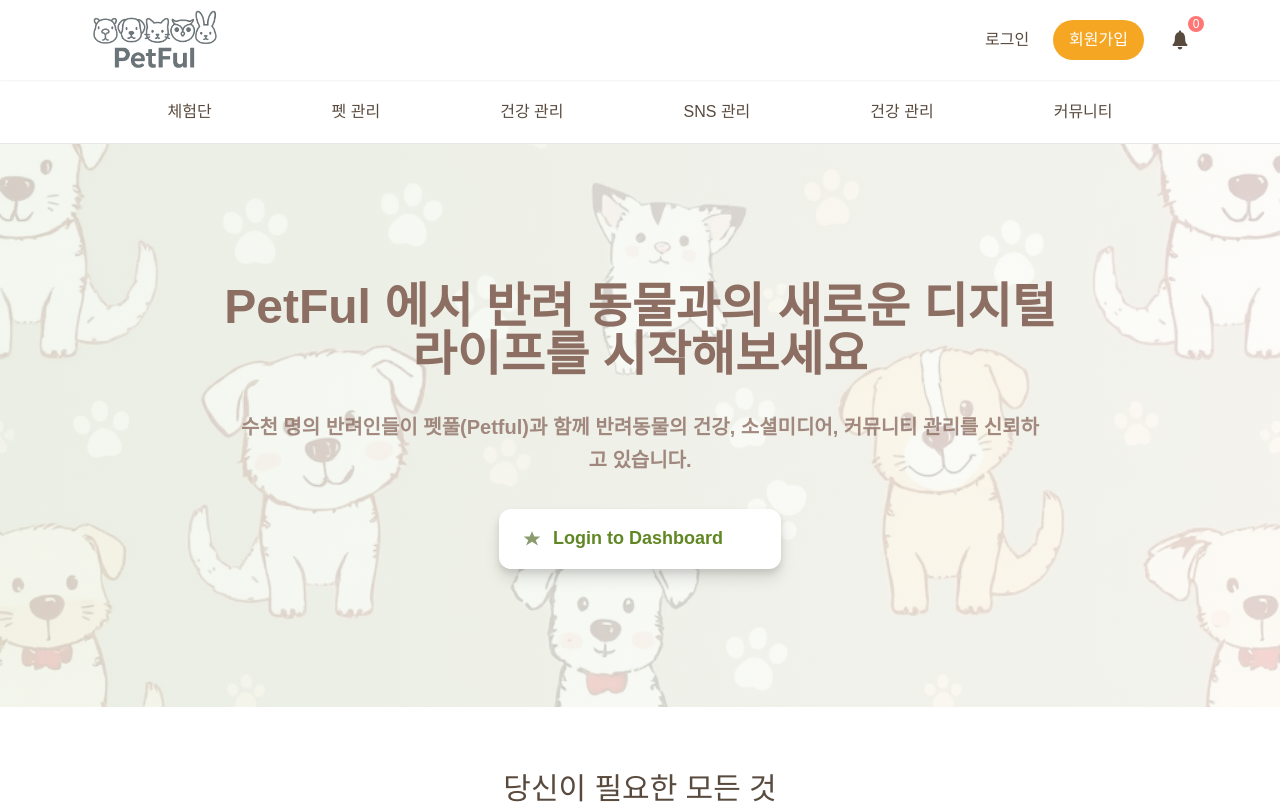
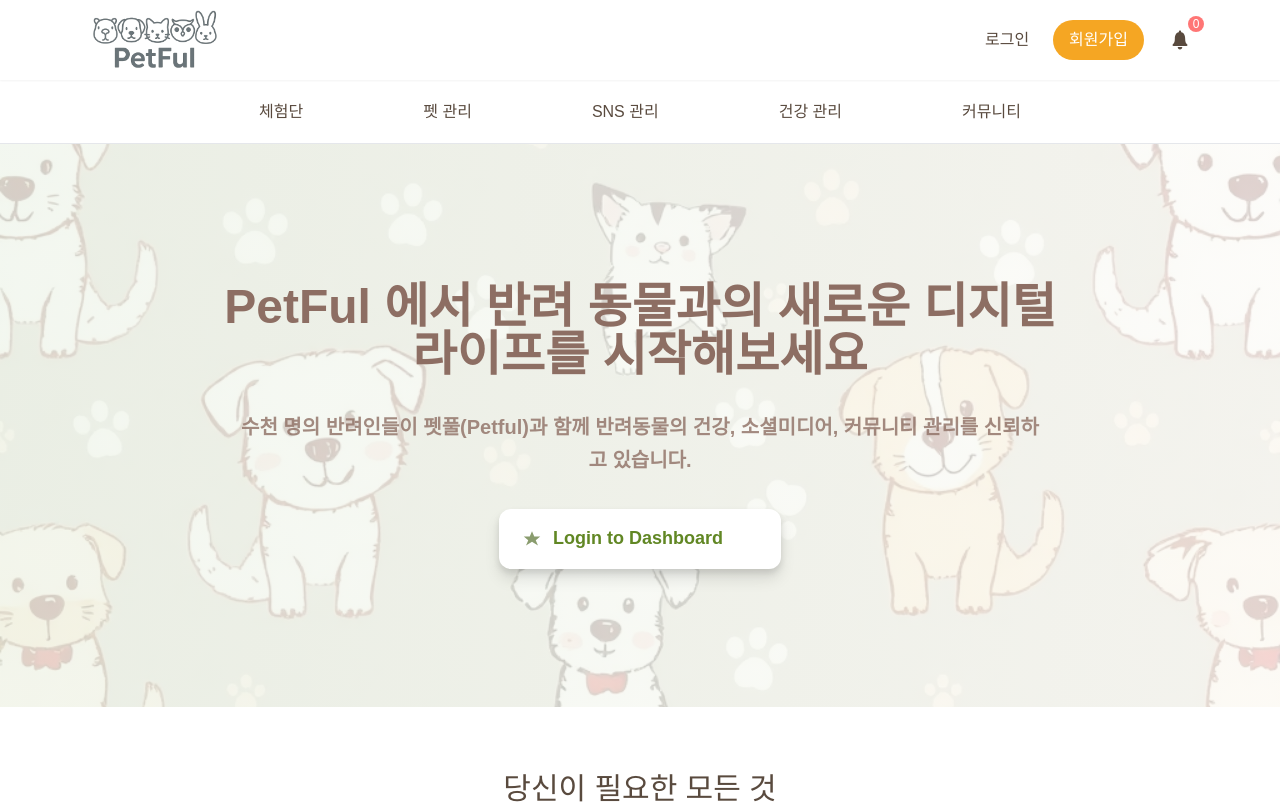
Before and after one commit to backend20250319/BE09-Final-3team-FE, a Next.js app: page / in a window 1280 px wide. Shown: the top 804 px of the page. Built offline with nearby package versions, Linux system fonts and the light colour scheme; a web font is replaced by a local one.

Commit message:
fix: '건강 관리' 메뉴 key 중복으로 발생한 React warning 수정

```diff
--- a/src/app/components/Header.jsx
+++ b/src/app/components/Header.jsx
@@ -12,7 +12,6 @@
   const navigation = [
     { name: "체험단", href: "#campaigns" },
     { name: "펫 관리", href: "#pet-management" },
-    { name: "건강 관리", href: "#health-management" },
     { name: "SNS 관리", href: "/sns" },
     { name: "건강 관리", href: "/health/activity" },
     { name: "커뮤니티", href: "#community" },
--- a/src/app/health/activity/page.jsx
+++ b/src/app/health/activity/page.jsx
@@ -168,7 +168,7 @@
                       </div>
                     </div>
 
-                    {/* 배소변 횟수 */}
+                    {/* 배변 활동 */}
                     <div
                       className={`${styles.activityCard} ${styles.bathroom}`}
                     >
@@ -203,7 +203,7 @@
                       </div>
                     </div>
 
-                    {/* 메모  */}
+                    {/* 메모 */}
                     <div className={`${styles.activityCard} ${styles.notes}`}>
                       <div className={styles.activityHeader}>
                         <div className={styles.activityIcon}>
```
